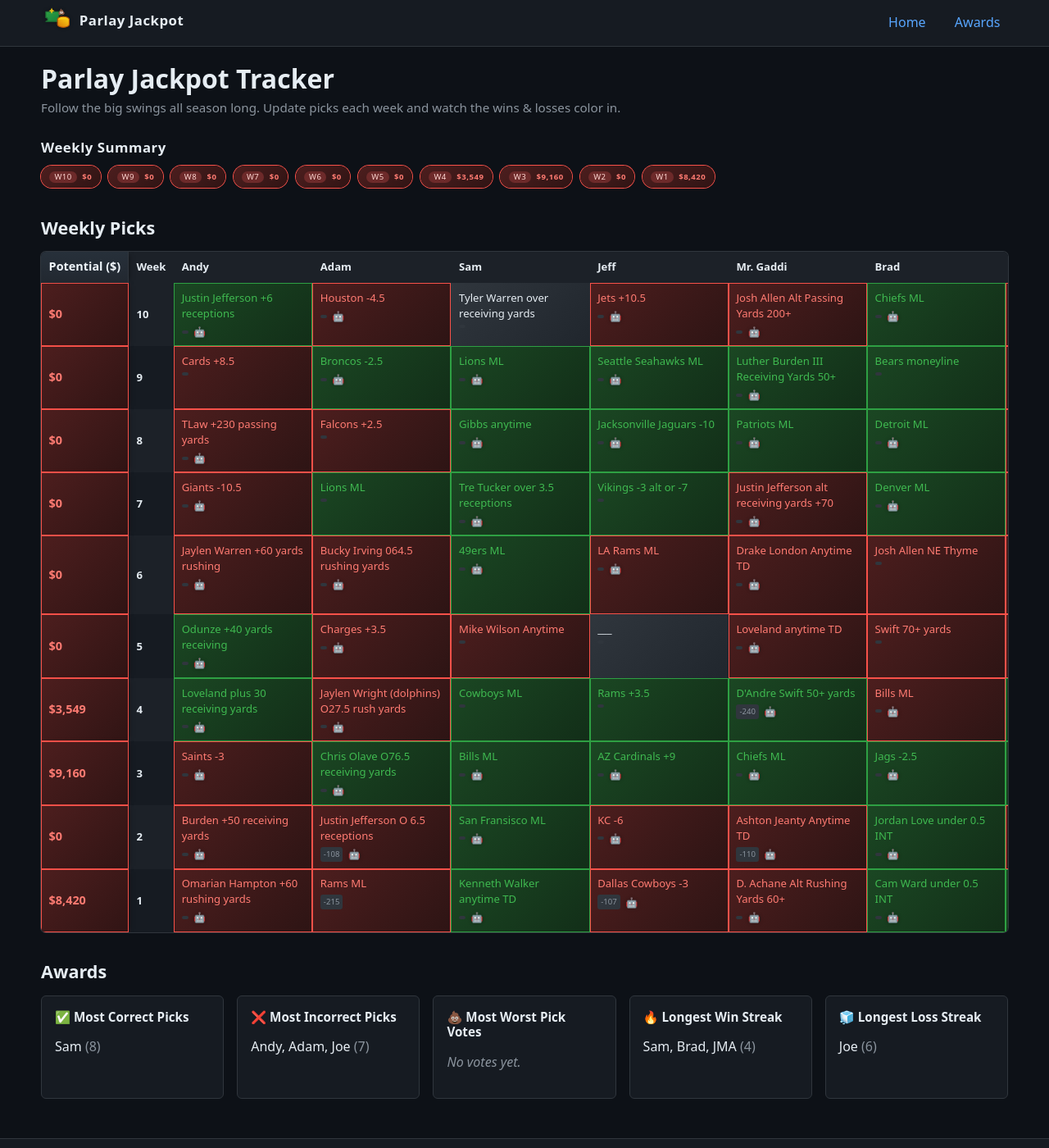
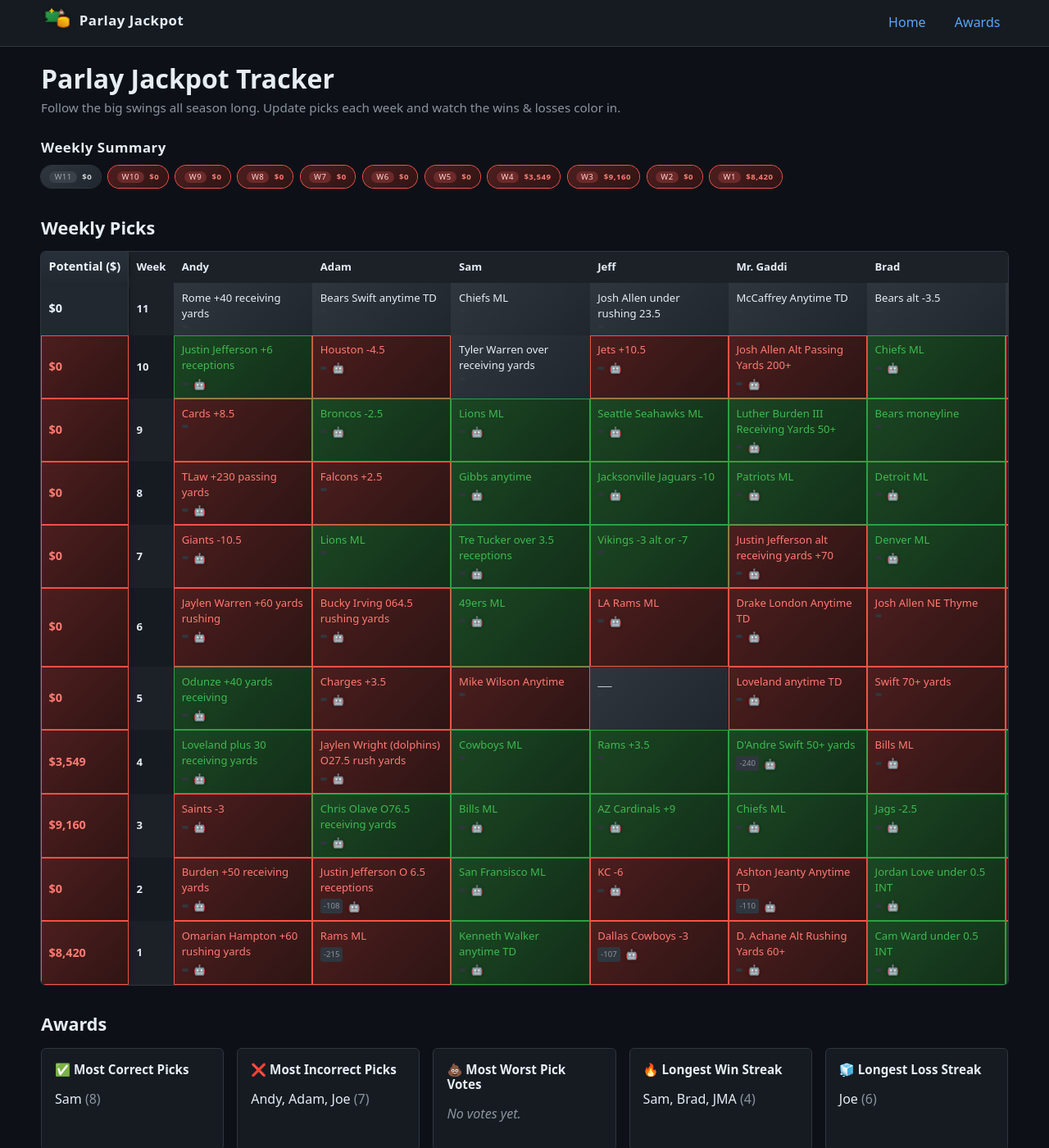
Before and after one commit to jeffmiller00/parlay_jackpot, a Jekyll site: the page built from index.markdown, in a window 1280 px wide and 1400 px high. Shown: the whole window at 82% size. Built offline with Jekyll 4.4.1, drawn with Linux system fonts in a browser that asks for light colours; some of the changed text lies outside the part shown.

Commit message:
Import picks from the sheet

```diff
--- a/_data/weeks.yml
+++ b/_data/weeks.yml
@@ -1,7 +1,76 @@
 ---
 season: 2026
-version: 1794952958
+version: 1795373173
 weeks:
+- week: 11
+  total_potential: 0
+  worst_rationale: ___
+  picks:
+    andy:
+      pick: Rome +40 receiving yards
+      status: pending
+      worst: false
+      odds: ''
+    adam:
+      pick: Bears Swift anytime TD
+      status: pending
+      worst: false
+      odds: ''
+    sam:
+      pick: Chiefs ML
+      status: pending
+      worst: false
+      odds: ''
+    jeff:
+      pick: Josh Allen under rushing 23.5
+      status: pending
+      worst: false
+      odds: ''
+    mr_gaddi:
+      pick: McCaffrey Anytime TD
+      status: pending
+      worst: false
+      odds: ''
+    brad:
+      pick: Bears alt -3.5
+      status: pending
+      worst: false
+      odds: ''
+    joe:
+      pick: Bills ML
+      status: pending
+      worst: false
+      odds: ''
+    jma:
+      pick: Cook anytime TD
+      status: pending
+      worst: false
+      odds: ''
+    mike:
+      pick: Coleman Over
+      status: pending
+      worst: false
+      odds: ''
+    daniel:
+      pick: monangai o46.5
+      status: pending
+      worst: false
+      odds: ''
+    josh:
+      pick: Panthers alt +3.5
+      status: pending
+      worst: false
+      odds: ''
+    yerkes:
+      pick: ___
+      status: pending
+      worst: false
+      odds: ''
+    piers:
+      pick: Purdy 220+ passing yards
+      status: pending
+      worst: false
+      odds: ''
 - week: 10
   total_potential: 0
   worst_rationale: ___
```
